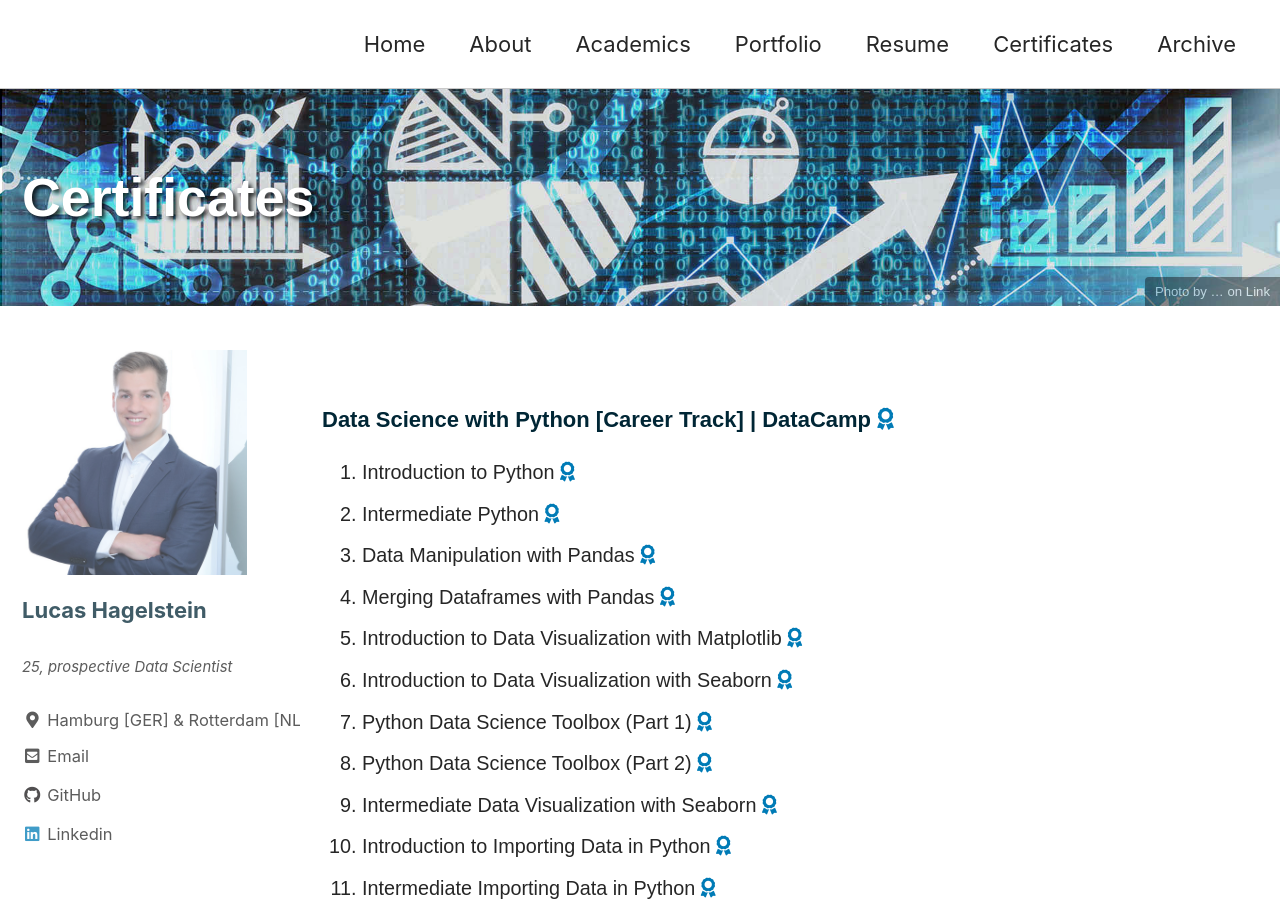
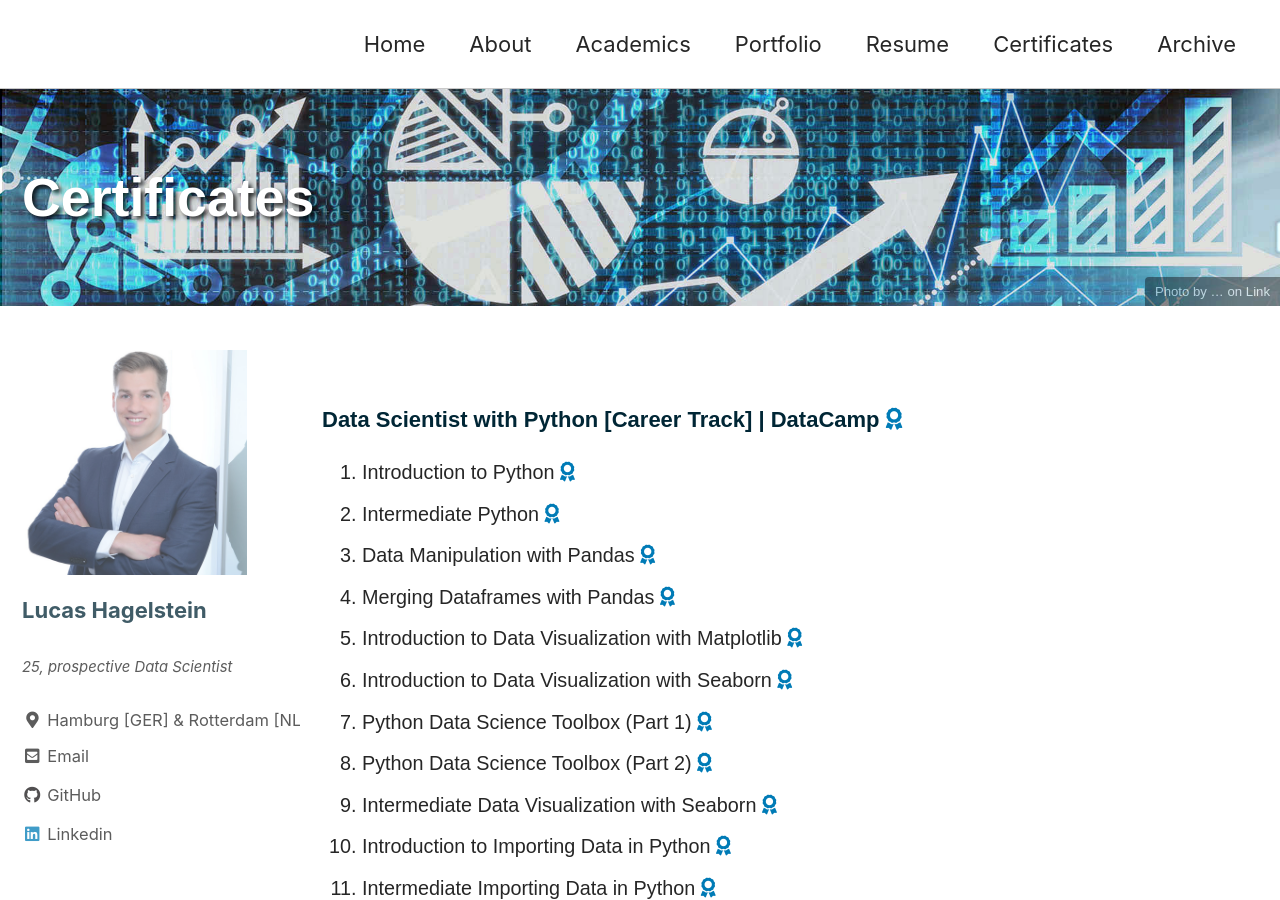
Before and after one commit to LHAGELS/LHAGELS.github.io, a Jekyll site: the page built from _pages/certificates.md, in a window 1280 px wide and 900 px high. Built offline with Jekyll 4.4.1, drawn with Linux system fonts in a browser that asks for light colours; cached includes are drawn as plain includes; nearby versions of some CDN libraries.

Commit message:
new github

```diff
--- a/_pages/certificates.md
+++ b/_pages/certificates.md
@@ -9,7 +9,7 @@ header:
 classes: wide
 ---
 
-### Data Science with Python [Career Track] | DataCamp  [<i class="fas fa-award fa-1x"></i>](https://www.datacamp.com/statement-of-accomplishment/track/1b9e46a944246b41ce8d6f767b71c7a699beb574)
+### Data Scientist with Python [Career Track] | DataCamp  [<i class="fas fa-award fa-1x"></i>](https://www.datacamp.com/statement-of-accomplishment/track/1b9e46a944246b41ce8d6f767b71c7a699beb574)
  1. Introduction to Python [<i class="fas fa-award"></i>](https://www.datacamp.com/statement-of-accomplishment/course/3b4578479f7d0327ca75e98408a0eac880a2bc1d)
  2. Intermediate Python [<i class="fas fa-award"></i>](https://www.datacamp.com/statement-of-accomplishment/course/cfca98d47c68ae7d1026c7b862c76ad35fbaf5eb)
  3. Data Manipulation with Pandas [<i class="fas fa-award"></i>](https://www.datacamp.com/statement-of-accomplishment/course/6ab39fb4e1ef7d9a96a3248251fad3d3cc6ce02c)
```
